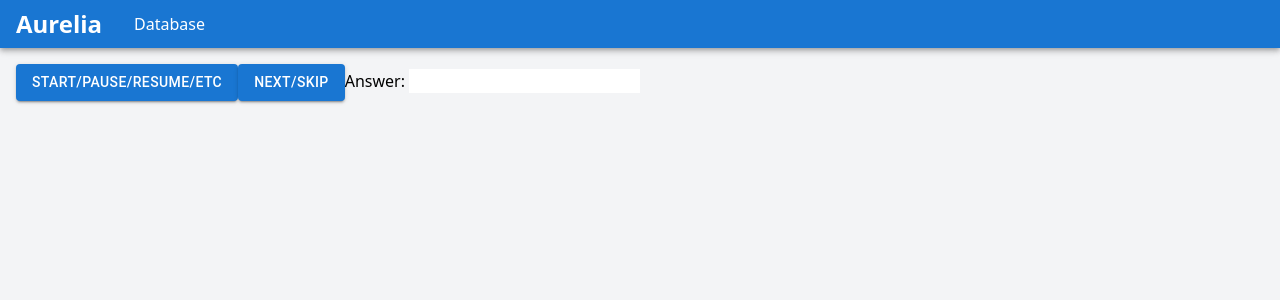
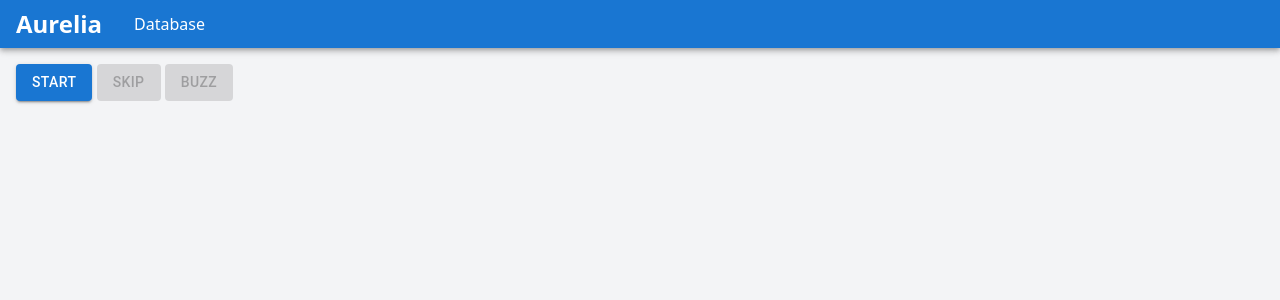
Before and after one commit to Aurelia-Certamen-Reader/Aurelia, a Next.js app: page / in a window 1280 px wide. Shown: the top 300 px of the page. Built offline with nearby package versions, Linux system fonts and the light colour scheme.

Commit message:
Basic state machine! The buttons interact and change the state

```diff
--- a/app/page.jsx
+++ b/app/page.jsx
@@ -4,15 +4,74 @@ import { useState } from "react";
 
 import '../globals.css'
 import { Button, TextField } from '@mui/material';
+import Script from "next/script";
+
+/**
+ * Possible game states:
+ * - "initial" - not started
+ * - "displaying" - actively adding text, or waiting for the question to time out
+ * - "buzzed" - someone buzzed in, is answering
+ * - "answered" - someone answered or the question timed out; show the correct answer
+ * - "paused"
+ */
+
+var game = {
+  state: "initial",
+  questionPart: -1, // -1 for tossup, otherwise index of current bonus
+  currentQuestion: null,
+  buzzed: false, // whether someone has buzzed in
+  wordIndex: 0,
+  questions: [], // list of questions to be read
+  timeLeft: 0, // time left before the question times out; only matters if the end of the question has been reached
+};
+
+var updateReactGameState;
+
+function updateGameState(newState) { // sets the game state and syncs with the react gameState; must use this function to update state
+  game.state = newState;
+  updateReactGameState(newState)
+}
+
+function handleButton1Click() {
+  if (game.state === "initial") { // "Start"
+    updateGameState("displaying");
+  } else if (game.state === "paused") { // "Resume"
+    updateGameState("displaying");
+  } else if (game.state === "displaying") { // "Pause"
+    updateGameState("paused");
+  }
+  // console.log("Button 1 clicked, game state is now:", game.state);
+}
+
+function handleButton2Click() {
+  updateGameState("displaying");
+}
+
+function handleBuzz() {
+  updateGameState("buzzed");
+}
+
+function submitAnswer() {
+  updateGameState("answered");
+}
+
 export default function Page() {
-  let questions; // list of questions to be read
-  const [questionText, setQuestionText] = useState("");
-  const [oldQuestions, setOldQuestions] = useState([]);
+  const [questionText, setQuestionText] = useState(""); // used for the text being displayed
+  const [oldQuestions, setOldQuestions] = useState([]); // used for question log
+  const [gameState, setGameState] = useState(game.state); // synced to game.state
+  updateReactGameState = setGameState; // function used by game logic to update the react state
+
   return (
     <>
-      <Button variant='contained'>Start/Pause/Resume/etc</Button>
-      <Button variant='contained'> Next/Skip </Button>
-      <label>Answer: <input /></label>
+      <Button variant='contained' disabled={(gameState == "buzzed") || (gameState == "answered")} onClick={handleButton1Click}>{
+        gameState == "initial" ? "Start" :
+          gameState == "paused" ? "Resume" :
+            "Pause"}</Button> {/*Button 1*/}
+      <Button variant='contained' disabled={!(gameState == "answered" || gameState == "displaying")} onClick={handleButton2Click}>{
+        gameState == "answered" ? "Next" :
+          "Skip"}</Button> {/*Button 2*/}
+      <Button variant='contained' disabled={gameState != "displaying"} onClick={handleBuzz}>Buzz</Button> {/*Button 3*/}
+      <span hidden={!(gameState == "buzzed")}> <label>Answer: <input /></label> <Button variant="contained" onClick={submitAnswer}>Submit</Button> </span> {/* TODO: submit answer on enter being pressed; autofocus when unhidden */}
       <br />
       <div>{questionText}</div>
       <ul className="list-none">
```
